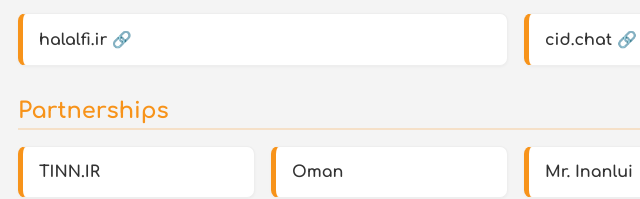
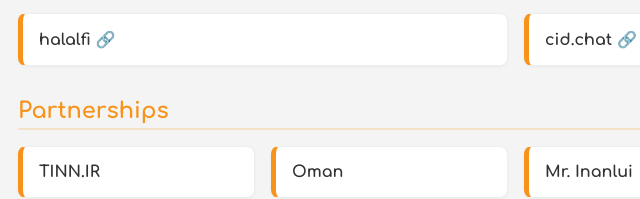
Before and after one commit to moneylab-dev/moneylab.finance, a plain HTML site: page index.html in a window 1280 px wide. Shown: the part 346-545 px from the top of the page, 234-874 px from the left. Drawn offline with Linux system fonts and the light colour scheme.

Commit message:
Update index.html

```diff
--- a/index.html
+++ b/index.html
@@ -146,7 +146,7 @@
       <a class="box" href="https://metabank.live" target="_blank"><strong>metabank.live 🔗</strong></a>
       <a class="box" href="https://luxiv.io" target="_blank"><strong>luxiv.io 🔗</strong></a>
       <a class="box" href="https://hoopaad.com" target="_blank"><strong>hoopaad.com 🔗</strong></a>
-      <a class="box" href="https://halalfi.ir" target="_blank"><strong>halalfi.ir 🔗</strong></a>
+      <a class="box" href="https://moneylab.finance/halalfi" target="_blank"><strong>halalfi 🔗</strong></a>
       <a class="box" href="https://cid.chat" target="_blank"><strong>cid.chat 🔗</strong></a>
     </div>
   </section>
```
